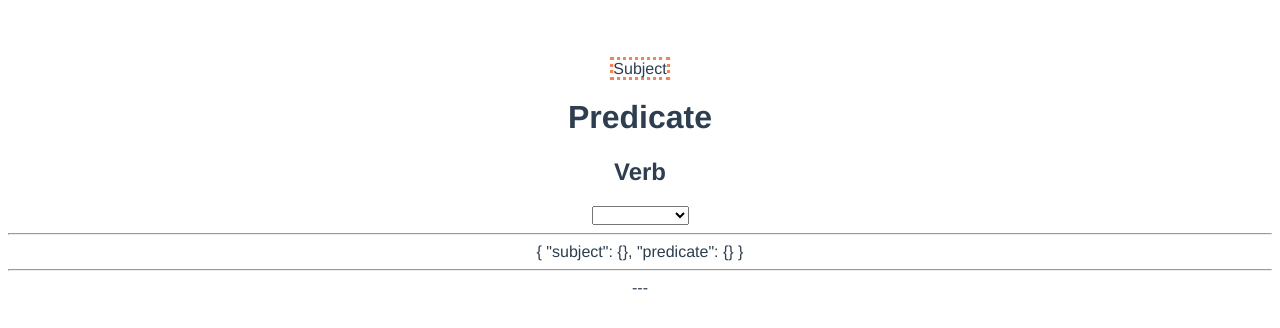
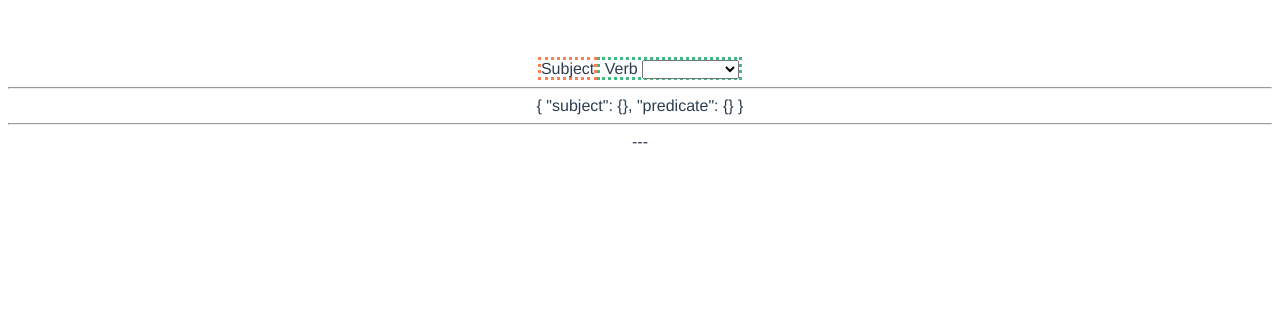
Before and after one commit to polymatter/pancake-castle, a Vue app: page / in a window 1280 px wide. Shown: the top 328 px of the page. Built offline with nearby package versions, Linux system fonts and the light colour scheme.

Commit message:
make verb interface inline

```diff
--- a/src/components/Predicate.vue
+++ b/src/components/Predicate.vue
@@ -1,8 +1,9 @@
 <!-- Represents Editing a specific Predicate -->
 <template>
-  <div class="predicate">
-    <h1>Predicate</h1>
-    <h2>Verb</h2>
+  <span class="predicate">
+    <!-- <h1>Predicate</h1> -->
+    <span class="verb">
+      Verb
       <select v-model="verb">
         <option
           v-for="verb in allVerbs"
@@ -10,8 +11,8 @@
           v-bind:value="verb"
         >{{verb.shortDescription || verb.key}}</option>
       </select>
-    <br />
-    <div class="objects" v-if="verb">
+    </span>
+    <span class="objects" v-if="verb">
       <Argument
         v-if="verb && verb.directObject"
         v-bind:argument="objects"
@@ -19,9 +20,9 @@
         v-bind:allNouns="validObjects('directObject')"
         v-on:argumentUpdate="updateObject"
       />
-    </div>
+    </span>
     <hr />
-  </div>
+  </span>
 </template>
 
 <script>
@@ -81,18 +82,8 @@ export default {
 
 <!-- Add "scoped" attribute to limit CSS to this component only -->
 <style scoped>
-h3 {
-  margin: 40px 0 0;
-}
-ul {
-  list-style-type: none;
-  padding: 0;
-}
-li {
-  display: inline-block;
-  margin: 0 10px;
-}
-a {
-  color: #42b983;
+.verb {
+  border-color: #42b983;
+  border-style: dotted;
 }
 </style>
```
Lines whose indentation alone changed are shown as unchanged.
